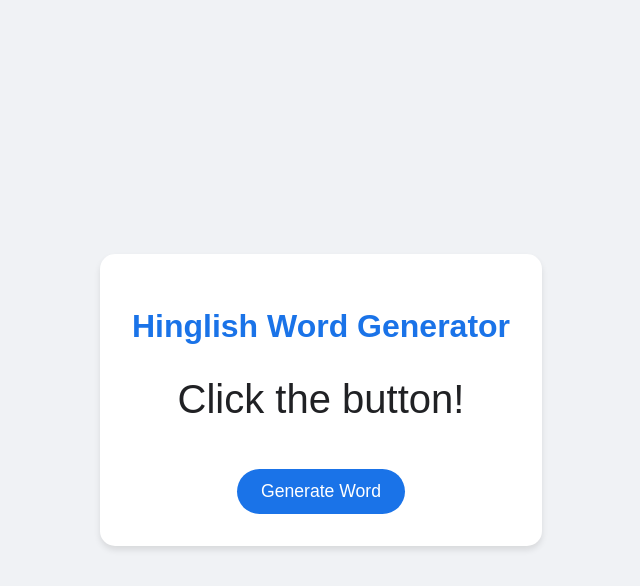
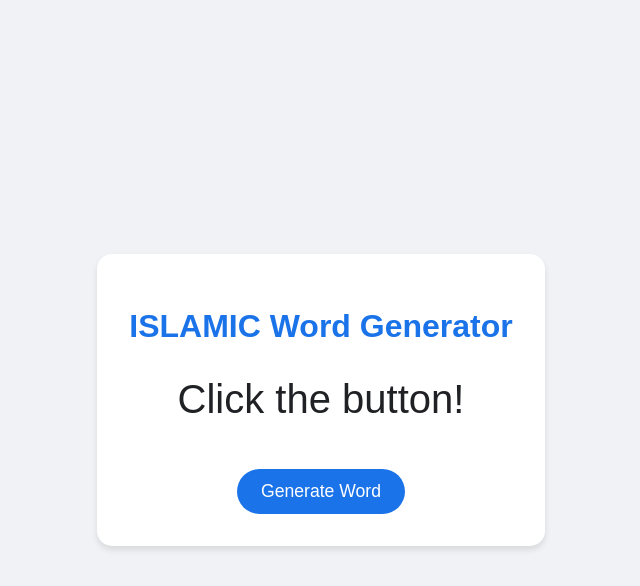
Before and after one commit to affron56/Islamic-, a Flask app: page / in a window 1280 px wide. Shown: the top 586 px of the page, without its empty margins (319-959 px from the left). Run offline with Flask 3, Linux system fonts and the light colour scheme.

Commit message:
Update index.html
title changes

```diff
--- a/templates/index.html
+++ b/templates/index.html
@@ -2,12 +2,12 @@
 <!DOCTYPE html>
 <html>
 <head>
-    <title>Hinglish Word Generator</title>
+    <title>ISLAMIC Word Generator</title>
     <link rel="stylesheet" href="{{ url_for('static', filename='style.css') }}">
 </head>
 <body>
     <div class="container">
-        <h1>Hinglish Word Generator</h1>
+        <h1>ISLAMIC Word Generator</h1>
         <div class="word-display" id="wordDisplay">Click the button!</div>
         <button onclick="generateWord()">Generate Word</button>
     </div>
```
